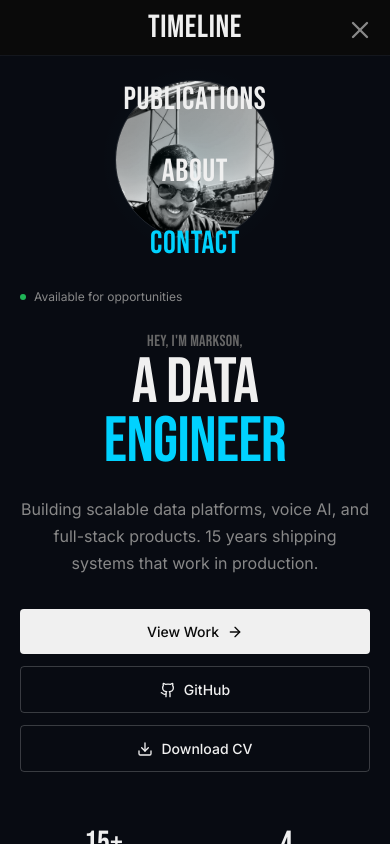
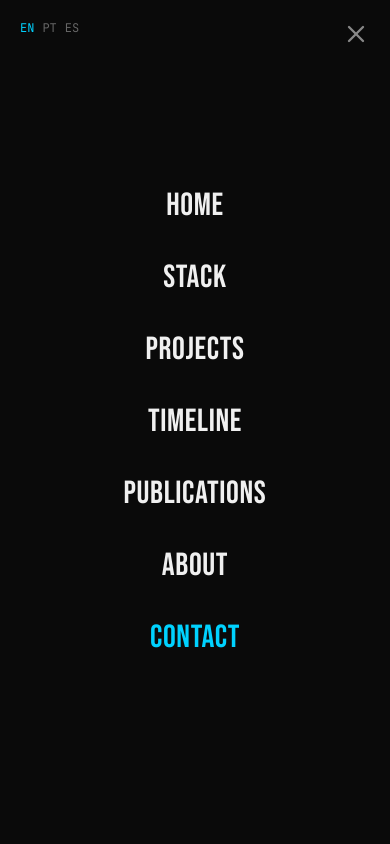
Before and after one commit to MarksonMarcolino/portfolio, a Vue app: page / in a window 390 px wide. Both pictures are taken after a click on the button 363 px from the left and 27 px from the top of the page. Shown: the top 844 px of the page. Built offline with nearby package versions, Linux system fonts and the light colour scheme.

Commit message:
fix: mobile hamburger menu using Teleport for proper z-index stacking
- Move overlay out of nav into body via Teleport (z-index: 9999)
- X close button at top-right with proper spacing
- Language switcher (EN/PT/ES) in top-left of overlay
- Links centered with Bebas Neue 2rem

```diff
--- a/src/components/NavBar.vue
+++ b/src/components/NavBar.vue
@@ -139,24 +139,40 @@ onUnmounted(() => window.removeEventListener('scroll', onScroll))
       </div>
     </div>
 
+  </nav>
+
+  <!-- Mobile fullscreen overlay (outside nav for proper z-index) -->
+  <Teleport to="body">
     <div
       v-if="mobileOpen"
-      class="fixed inset-0 z-50 md:hidden flex flex-col items-center justify-center"
-      style="background: #0a0a0a; transition: transform 0.3s ease;"
+      class="fixed inset-0 md:hidden flex flex-col items-center justify-center"
+      style="background: #0a0a0a; z-index: 9999;"
     >
-      <button @click="mobileOpen = false" class="absolute top-4 right-4 cursor-pointer" style="color: #888;">
+      <button @click="mobileOpen = false" class="absolute top-5 right-5 cursor-pointer" style="color: #888;">
         <X :size="28" />
       </button>
+      <!-- Language switcher in overlay -->
+      <div class="absolute top-5 left-5 flex gap-2">
+        <button
+          v-for="l in locales"
+          :key="l.code"
+          @click="switchLocale(l.code)"
+          class="font-mono text-xs cursor-pointer transition-colors"
+          :style="locale === l.code ? 'color: #00d2ff;' : 'color: #666;'"
+        >
+          {{ l.label }}
+        </button>
+      </div>
       <a
         v-for="key in navKeys"
         :key="key"
         :href="anchors[key]"
         @click.prevent="scrollTo(anchors[key])"
         class="block py-3"
-        :style="'font-family: Bebas Neue, sans-serif; font-size: 2rem; letter-spacing: 0.02em; ' + (activeSection === anchors[key] ? 'color: #00d2ff;' : 'color: #f0f0f0; transition: color 0.2s ease;')"
+        :style="'font-family: Bebas Neue, sans-serif; font-size: 2rem; letter-spacing: 0.02em; text-decoration: none; ' + (activeSection === anchors[key] ? 'color: #00d2ff;' : 'color: #f0f0f0;')"
       >
         {{ t(`nav.${key}`) }}
       </a>
     </div>
-  </nav>
+  </Teleport>
 </template>
```
